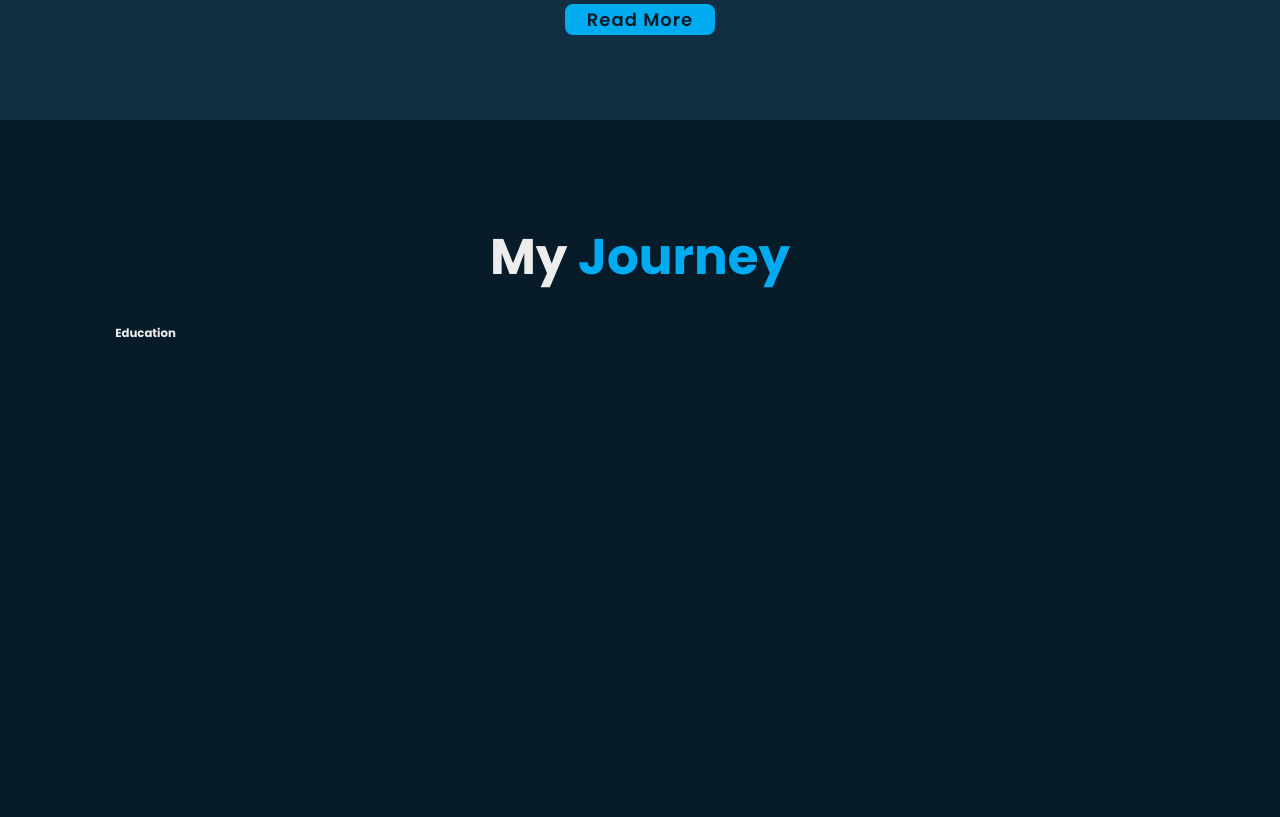
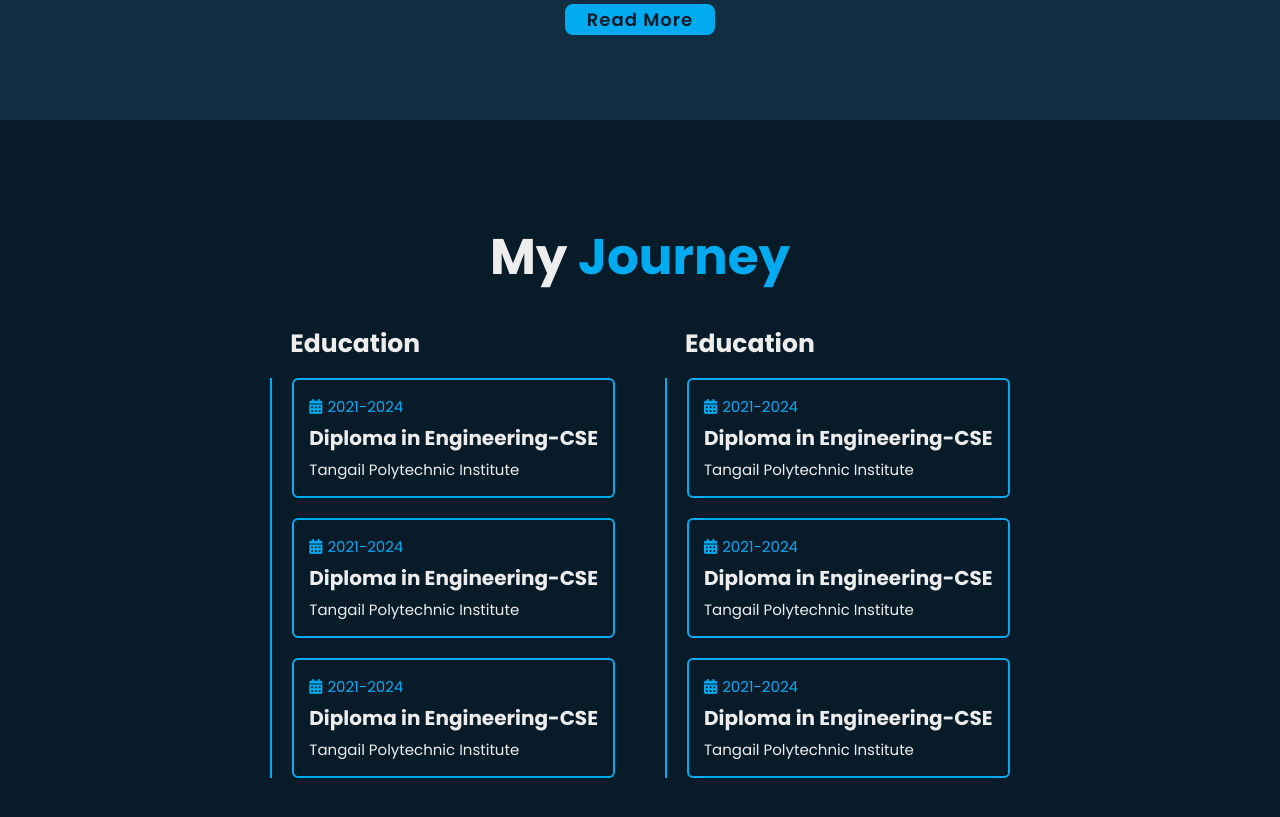
Before and after one commit to Ellham-dev/portfollio-one, a plain HTML site: page index.html in a window 1280 px wide. Shown: the part 1480-2297 px from the top of the page. Drawn offline with nearby package versions, Linux system fonts and the light colour scheme.

Commit message:
education part design

```diff
--- a/css/style.css
+++ b/css/style.css
@@ -272,11 +272,72 @@ span {
     margin: 2rem 0 3rem;
 }
 
-.btn-box .btns{
+.btn-box .btns {
     display: inline-block;
     width: 15rem;
 }
 
-.btn-box.btns a ::before{
+.btn-box.btns a ::before {
     background: var(--second-bg-color);
 }
+
+.education {
+    display: flex;
+    justify-content: center;
+    align-items: center;
+    flex-direction: column;
+    min-height: auto;
+    padding-bottom: 5rem;
+}
+
+.education .education-row {
+    display: flex;
+    /* flex-wrap: wrap; */
+    gap: 5rem;
+}
+
+.education-row .education-column {
+    flex: 1 1 40rem;
+}
+
+.education-column .title {
+    font-size: 2.5rem;
+    margin: 0 0 1.5rem 2rem;
+}
+
+.education-column .education-box {
+    border-left: .2rem solid var(--main-color);
+}
+
+.education-box .education-content {
+    position: relative;
+    padding-left: 2rem;
+}
+
+.education-content .content {
+    position: relative;
+    padding: 1.5rem;
+    border: .2rem solid var(--main-color);
+    border-radius: .6rem;
+    margin-bottom: 2rem;
+}
+
+.education-content .content .year {
+    font-size: 1.5rem;
+    color: var(--main-color);
+    padding-bottom: .5rem;
+}
+
+.education-content .content .year i {
+    padding-right: .5rem;
+}
+
+.education-content .content h3{
+    font-size: 2rem;
+
+}
+
+.education-content .content p{
+    font-size: 1.5rem;
+    padding-top: .5rem;
+}
--- a/index.html
+++ b/index.html
@@ -10,7 +10,7 @@
         href="https://fonts.googleapis.com/css?family=Poppins:100,100italic,200,200italic,300,300italic,regular,italic,500,500italic,600,600italic,700,700italic,800,800italic,900,900italic"
         rel="stylesheet" />
     <!-- fontawsomelink -->
-    <!-- <link rel="stylesheet" href="https://cdnjs.cloudflare.com/ajax/libs/font-awesome/6.5.2/css/all.min.css"> -->
+    <link rel="stylesheet" href="https://cdnjs.cloudflare.com/ajax/libs/font-awesome/6.5.2/css/all.min.css">
 
     <!-- boxiconlink -->
     <link href='https://unpkg.com/boxicons@2.1.4/css/boxicons.min.css' rel='stylesheet'>
@@ -62,7 +62,7 @@
         <h2 class="heading">About <span>Me</span></h2>
 
         <div class="about-img">
-            <img src="images/aboutImaige.jpg" alt="">
+            <img src="images/about.jpg" alt="">
             <span class="circle-spin"></span>
         </div>
 
@@ -86,8 +86,61 @@
 
 
         <div class="education-row">
-        <div class="education-colum">
+            <div class="education-column">
                 <h3 class="title">Education</h3>
+                <div class="education-box">
+                    <div class="education-content">
+                        <div class="content">
+                            <div class="year"><i class="fa-solid fa-calendar-days"></i>2021-2024</div>
+                            <h3>Diploma in Engineering-CSE</h3>
+                            <p>Tangail Polytechnic Institute</p>
+                        </div>
+                    </div>
+
+                    <div class="education-content">
+                        <div class="content">
+                            <div class="year"><i class="fa-solid fa-calendar-days"></i>2021-2024</div>
+                            <h3>Diploma in Engineering-CSE</h3>
+                            <p>Tangail Polytechnic Institute</p>
+                        </div>
+                    </div>
+
+                    <div class="education-content">
+                        <div class="content">
+                            <div class="year"><i class="fa-solid fa-calendar-days"></i>2021-2024</div>
+                            <h3>Diploma in Engineering-CSE</h3>
+                            <p>Tangail Polytechnic Institute</p>
+                        </div>
+                    </div>
+                </div>
+            </div>
+            <div class="education-column">
+                <h3 class="title">Education</h3>
+                <div class="education-box">
+                    <div class="education-content">
+                        <div class="content">
+                            <div class="year"><i class="fa-solid fa-calendar-days"></i>2021-2024</div>
+                            <h3>Diploma in Engineering-CSE</h3>
+                            <p>Tangail Polytechnic Institute</p>
+                        </div>
+                    </div>
+
+                    <div class="education-content">
+                        <div class="content">
+                            <div class="year"><i class="fa-solid fa-calendar-days"></i>2021-2024</div>
+                            <h3>Diploma in Engineering-CSE</h3>
+                            <p>Tangail Polytechnic Institute</p>
+                        </div>
+                    </div>
+
+                    <div class="education-content">
+                        <div class="content">
+                            <div class="year"><i class="fa-solid fa-calendar-days"></i>2021-2024</div>
+                            <h3>Diploma in Engineering-CSE</h3>
+                            <p>Tangail Polytechnic Institute</p>
+                        </div>
+                    </div>
+                </div>
             </div>
         </div>
     </section>
```
Also changed, not shown: images/AboutPage.jpg (added), images/about.jpg (added), images/bennerNew.jpg (added). Lines whose indentation alone changed are shown as unchanged.
